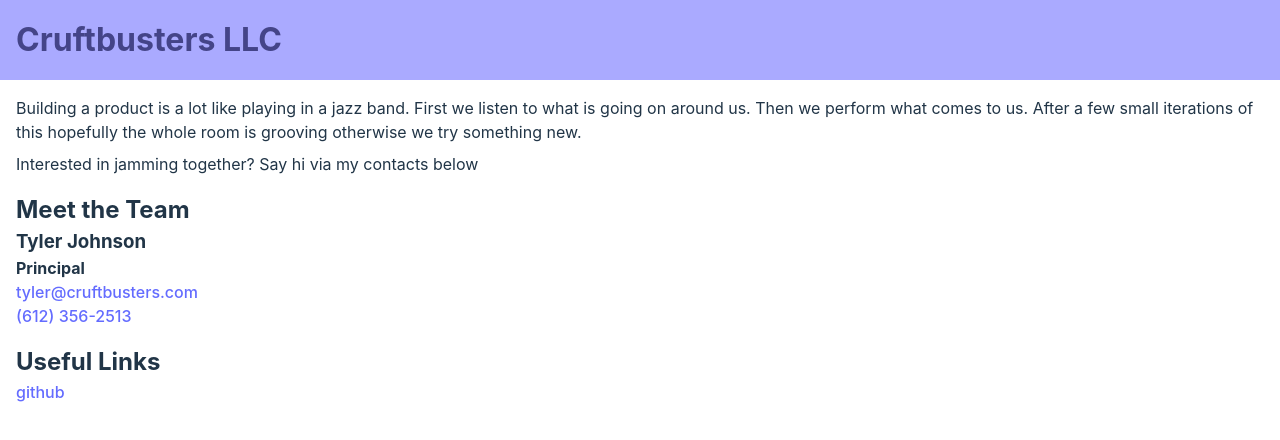
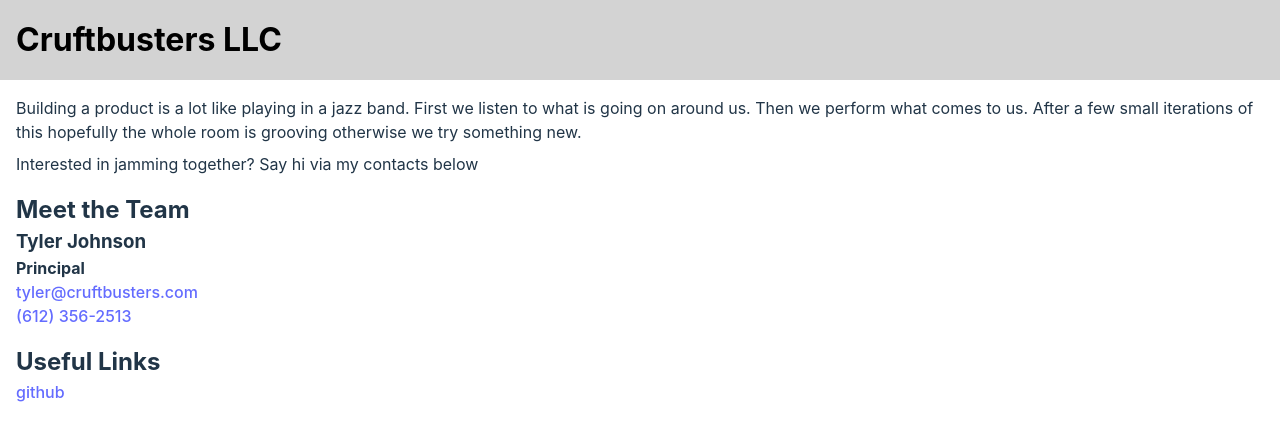
Before and after one commit to cruftbusters/devpod, a React (Vite) app in the folder apps/home/: page / in a window 1280 px wide. Shown: the top 440 px of the page. Built offline with nearby package versions, Linux system fonts and the light colour scheme.

Commit message:
better dark/light mode for banner

```diff
--- a/apps/home/src/App.tsx
+++ b/apps/home/src/App.tsx
@@ -1,7 +1,7 @@
 function App() {
   return (
     <>
-      <div style={{ padding: '1em', backgroundColor: '#AAF', color: '#448' }}>
+      <div className={'brand'} style={{ padding: '1em' }}>
         <h1>Cruftbusters LLC</h1>
       </div>
       <div style={{ margin: '1em' }}>
--- a/apps/home/src/index.css
+++ b/apps/home/src/index.css
@@ -11,6 +11,11 @@
   text-rendering: optimizeLegibility;
   -webkit-font-smoothing: antialiased;
   -moz-osx-font-smoothing: grayscale;
+}
+
+.brand {
+  background-color: dimgray;
+  color: white;
 }
 
 a {
@@ -65,6 +70,12 @@ button:focus-visible {
     color: #213547;
     background-color: #ffffff;
   }
+
+  .brand {
+    background-color: lightgray;
+    color: black;
+  }
+
   a:hover {
     color: #747bff;
   }
```
